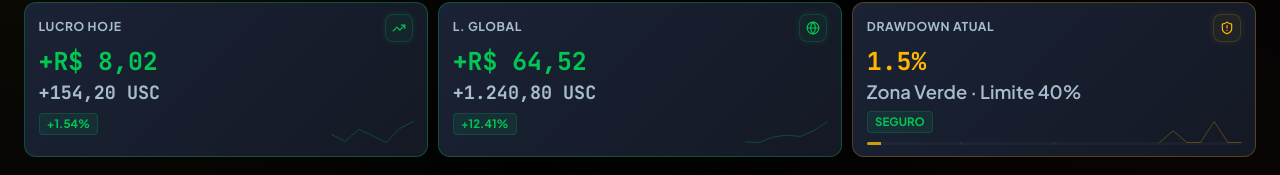
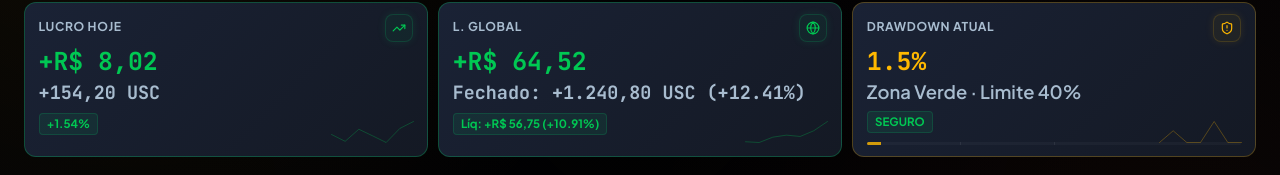
Before and after one commit to tonyrogeness-web/Oriontech, a Next.js app: page / in a window 1280 px wide. Shown: the part 327-502 px from the top of the page. Built offline with nearby package versions, Linux system fonts and the light colour scheme; no server answers; the database is empty.

Commit message:
feat: add L. Liquido net profit to dashboard and mt5 panel

```diff
--- a/src/components/KpiCards.tsx
+++ b/src/components/KpiCards.tsx
@@ -164,6 +164,10 @@ export default function KpiCards({
   const equityDiffCalc = equityCalc - balance;
   const equityDiffPctCalc = balance > 0 ? (equityDiffCalc / balance) * 100 : 0;
 
+  // Lucro Global Líquido (Realizado + Flutuante)
+  const netProfitCalc = totalProfit + floatingPl;
+  const netProfitPctCalc = balance > 0 ? (netProfitCalc / balance) * 100 : 0;
+
   // 6. Ciclo Equity Calculations
   const targetPct = equityCycleTargetPct > 0 ? equityCycleTargetPct : 5.0;
   const progressPct = targetPct > 0 ? (trailingPeak / targetPct) * 100 : 0;
@@ -277,10 +281,10 @@ export default function KpiCards({
             {totalProfit >= 0 ? "+" : ""}{formatValPrimary(totalProfit)}
           </span>
           <span className={`${styles.kpiSubValueMockup} tabular-nums`}>
-            {totalProfit >= 0 ? "+" : ""}{formatValSecondary(totalProfit)}
+            Fechado: {totalProfit >= 0 ? "+" : ""}{formatValSecondary(totalProfit)} ({totalProfit >= 0 ? "+" : ""}{periodPct.toFixed(2)}%)
           </span>
-          <span className={`${styles.kpiBadgeMockup} ${totalProfit >= 0 ? styles.kpiBadgeGreen : styles.kpiBadgeRed}`}>
-            {totalProfit >= 0 ? "+" : ""}{periodPct.toFixed(2)}%
+          <span className={`${styles.kpiBadgeMockup} ${netProfitCalc >= 0 ? styles.kpiBadgeGreen : styles.kpiBadgeRed}`} style={{ textTransform: "none" }}>
+            Líq: {netProfitCalc >= 0 ? "+" : ""}{formatValPrimary(netProfitCalc)} ({netProfitPctCalc >= 0 ? "+" : ""}{netProfitPctCalc.toFixed(2)}%)
           </span>
           <Sparkline data={globalProfitHistory} color={totalProfit >= 0 ? "var(--neon-green)" : "var(--neon-amber)"} />
         </div>
```
